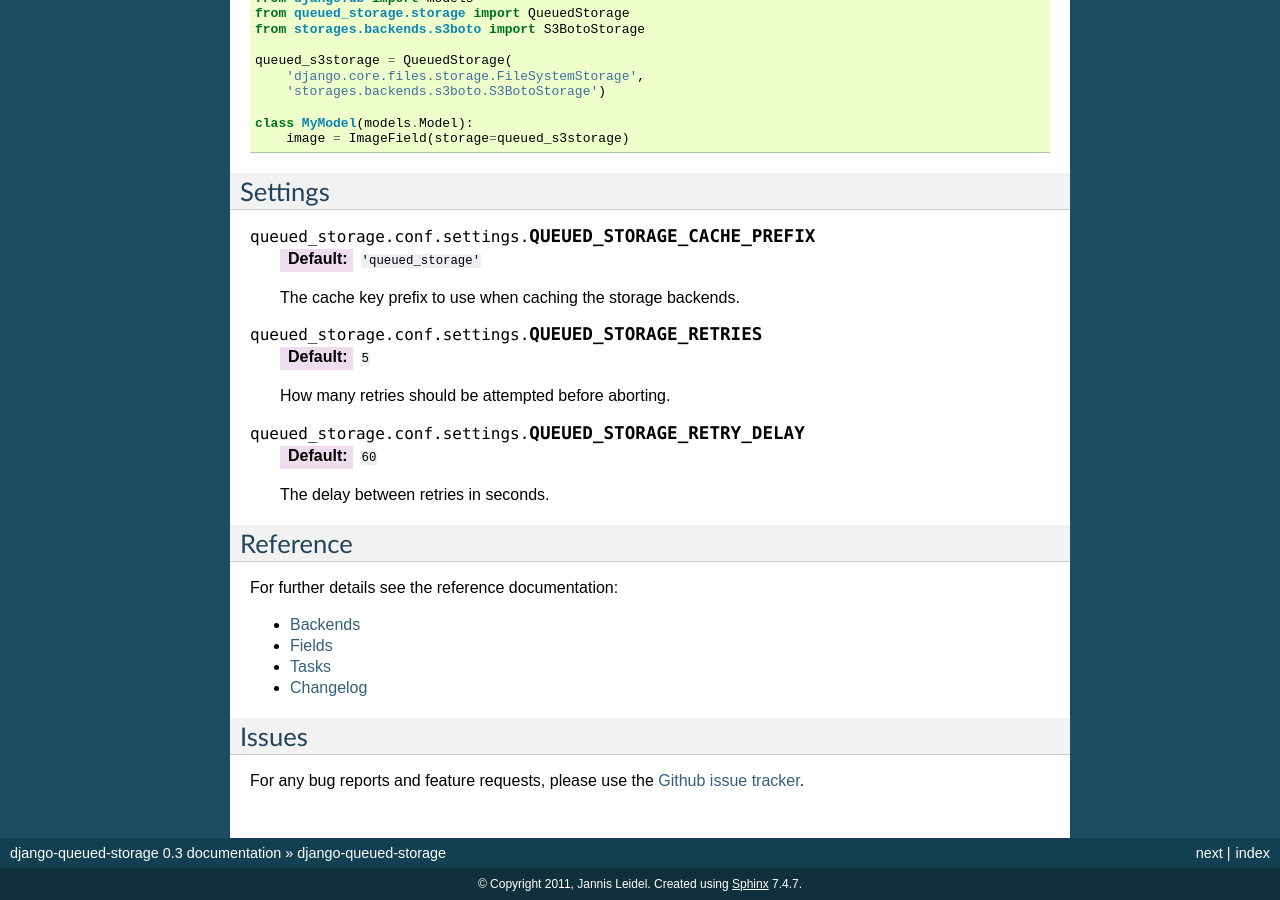
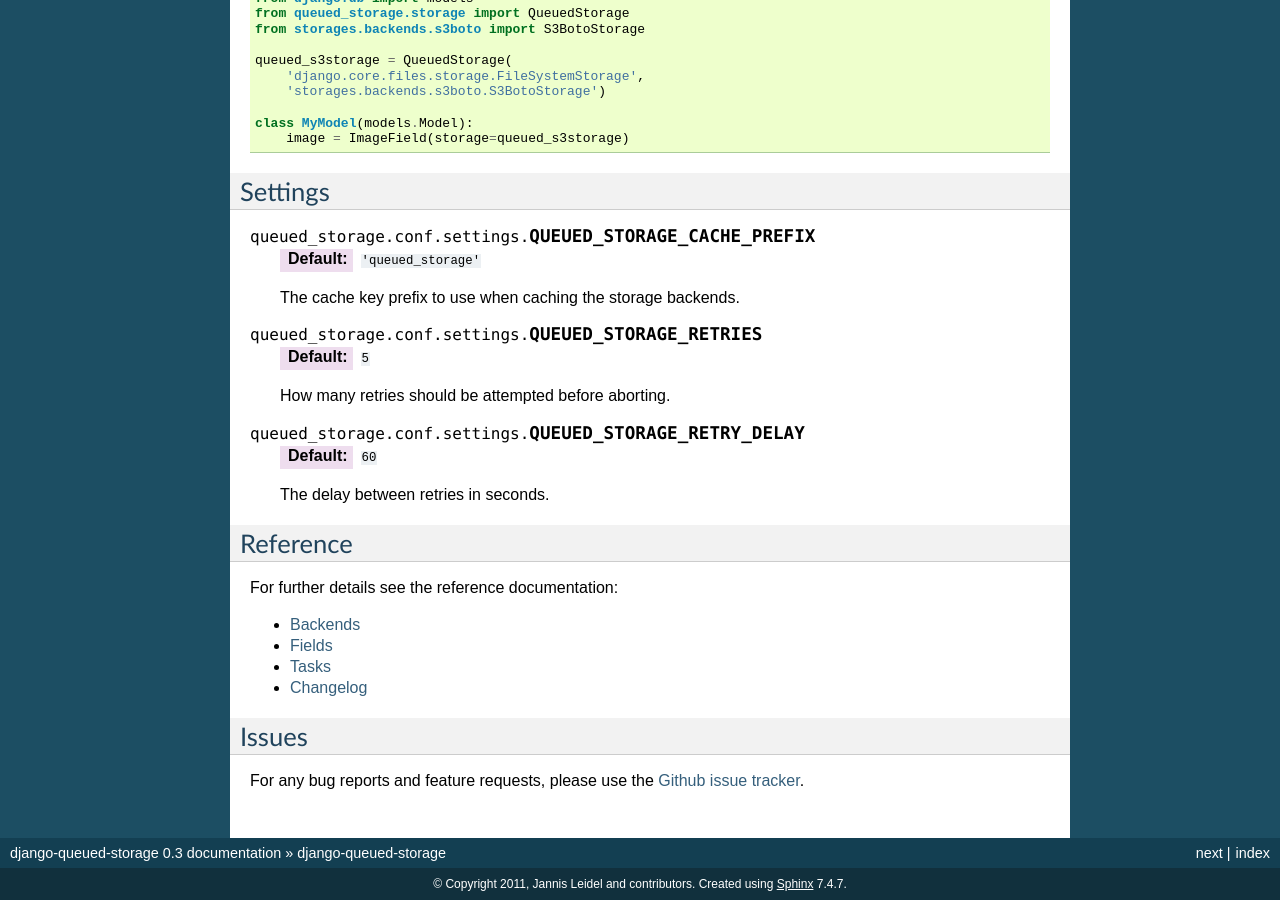
Before and after one commit to jazzband/django-queued-storage, a Sphinx documentation site: the page built from docs/index.rst, in a window 1280 px wide and 900 px high, scrolled down 595 px. Built offline with Sphinx 7.4.7, drawn with Linux system fonts in a browser that asks for light colours.

Commit message:
Modified copyright statement in Sphinx docs.

```diff
--- a/docs/conf.py
+++ b/docs/conf.py
@@ -41,7 +41,7 @@
 
 # General information about the project.
 project = u'django-queued-storage'
-copyright = u'2011, Jannis Leidel'
+copyright = u'2011, Jannis Leidel and contributors'
 
 # The version info for the project you're documenting, acts as replacement for
 # |version| and |release|, also used in various other places throughout the
```
